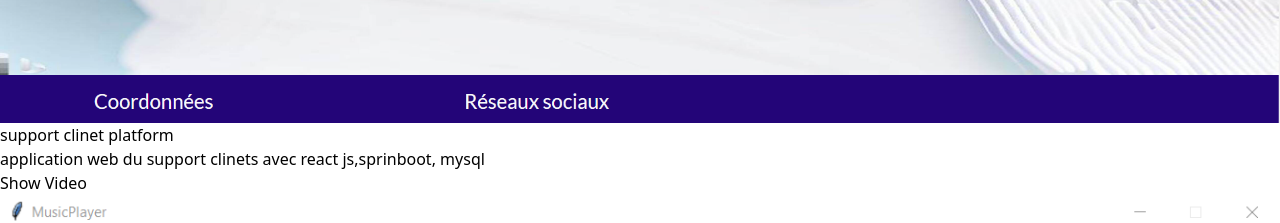
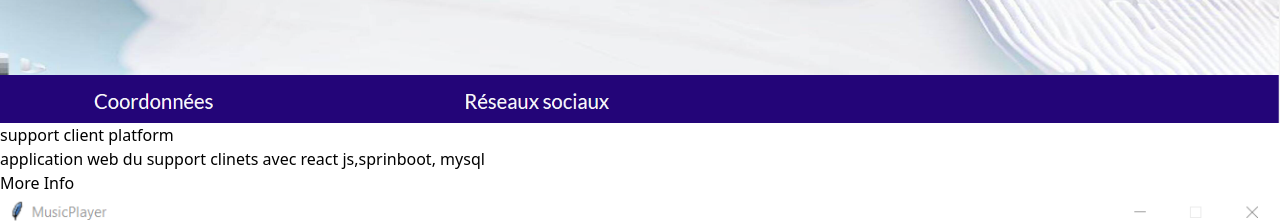
Before and after one commit to SOUHAIB-IA/Portfolio, a React (Vite) app: page / in a window 1280 px wide. Shown: the part 2820-3043 px from the top of the page. Built offline with nearby package versions, Linux system fonts and the light colour scheme.

Commit message:
Update Projects.jsx

```diff
--- a/src/components/Projects.jsx
+++ b/src/components/Projects.jsx
@@ -20,7 +20,7 @@ const data = [
   },
   {
     image:support,
-    title: "support clinet platform",
+    title: "support client platform",
     details: "application web du support clinets avec react js,sprinboot, mysql",
     gitlink:"",
     source:supvid
```
